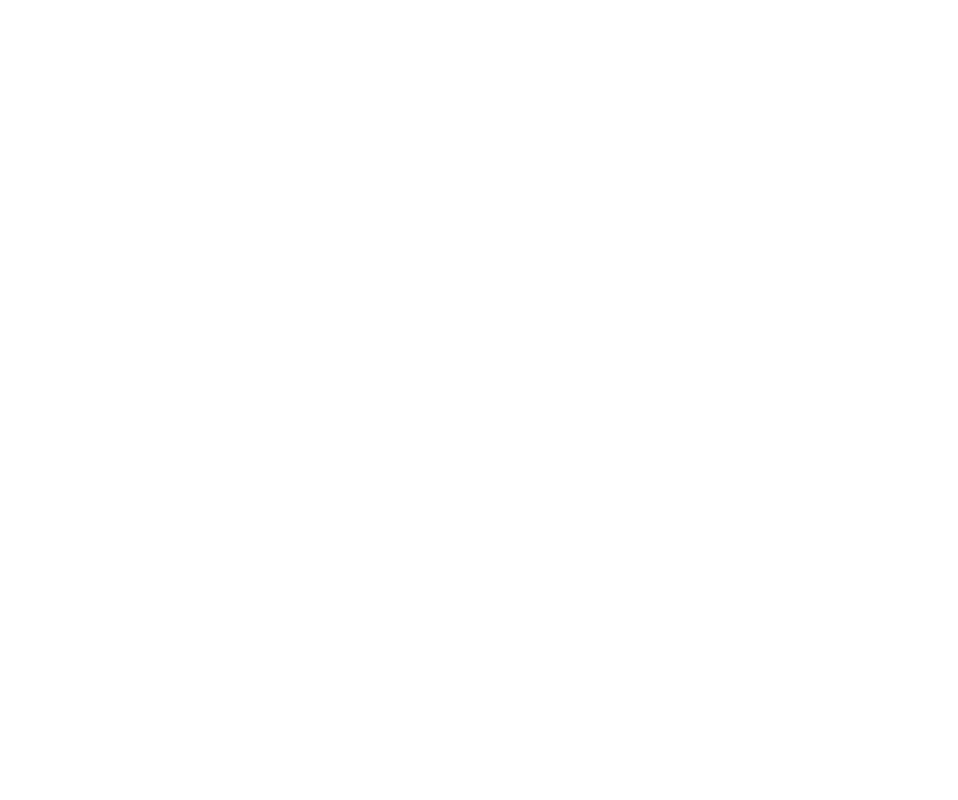
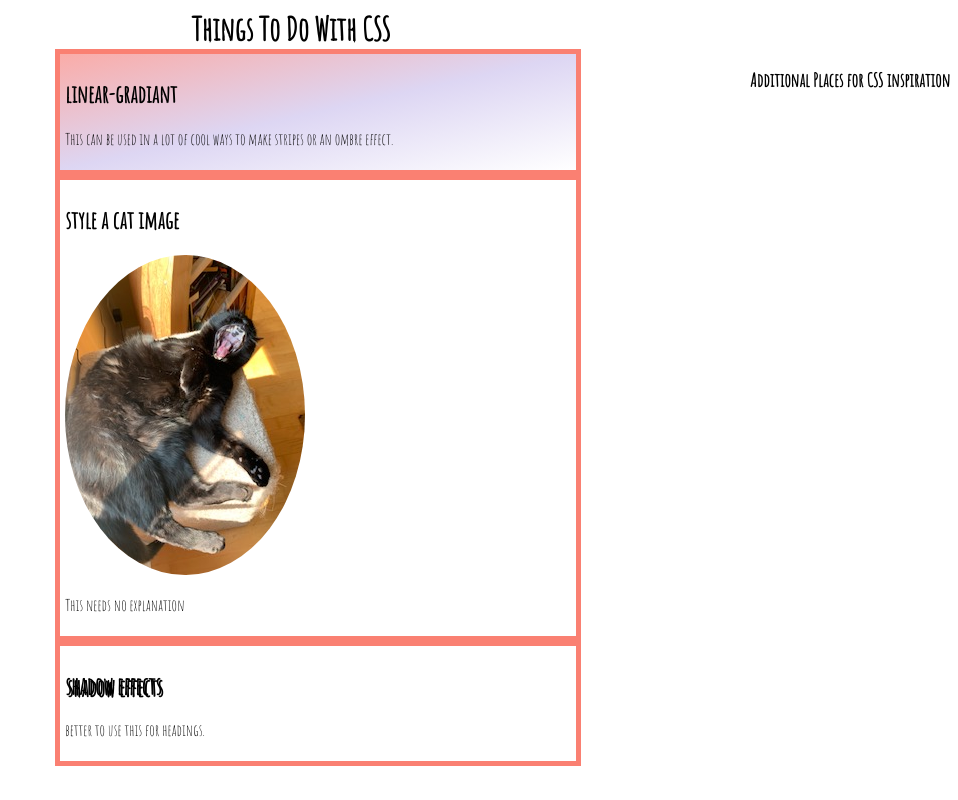
Before and after one commit to KC-LC101-June-21/assignment-4-html-me-something-mabgray, a website: page index.html in a window 1280 px wide. Shown: the whole page, without its empty margins (322-1280 px from the left). Drawn offline with Linux system fonts and the light colour scheme.

Commit message:
worked with float

```diff
--- a/index.html
+++ b/index.html
@@ -1,9 +1,46 @@
 <!DOCTYPE html>
 <html>
    <head>
-      <title>my first website</title>
+      <title>CSSrules</title>
+      <link rel="stylesheet" href="styles.css">
+      <link rel="preconnect" href="https://fonts.googleapis.com">
+<link rel="preconnect" href="https://fonts.gstatic.com" crossorigin>
+<link href="https://fonts.googleapis.com/css2?family=Amatic+SC&display=swap" rel="stylesheet">
    </head>
    <body>
-      <!-- Write your HTML in this file! -->
+      <header>
+       <h1>Things To Do With CSS</h1>
+      </header>
+      <main>
+         <article id="side">
+            <h3>Additional Places for CSS inspiration</h3>
+
+         </article>
+      <div class="mainbox" id="gradientcolor">
+         <h2>linear-gradiant</h2>
+         <p>
+            This can be used in a lot of cool ways to make stripes or an ombre effect.
+         </p>
+      </div>
+      <div class="mainbox" >
+           <h2> style a cat image</h2>
+           <img  id="cat"src="images/jupitersleeping.jpg" alt="cute cat yawning">
+           <p>This needs no explanation</p>
+      </div>
+
+      <div class="mainbox">
+         <h2 id="shadow">shadow effects</h2>
+         <p>
+            better to use this for headings.
+         </p>
+      </div>
+
+
+      </main>
+
+
+
+
+      <footer></footer>
    </body>
 </html>
--- a/styles.css
+++ b/styles.css
@@ -1 +1,38 @@
-/* Write your CSS here! */
+body{
+    font-family: 'Amatic SC', cursive;
+}
+h1{
+    margin: auto;
+    width:20%;
+
+
+
+}
+#gradientcolor{
+    background-image: linear-gradient(to bottom right,#FAACA8, #DDD6F3, white);
+}
+.mainbox{
+    border:5px solid salmon;
+    padding:5px;
+    margin:10px;
+    width:40%;
+    margin:auto;
+
+}
+
+#side {
+    float:right;
+}
+
+#cat{
+       border-radius: 50%;
+}
+
+
+
+#shadow{
+    text-shadow: 2px 2px;
+
+
+
+}
```
Also changed, not shown: images/jupitersleeping.jpg (added).
